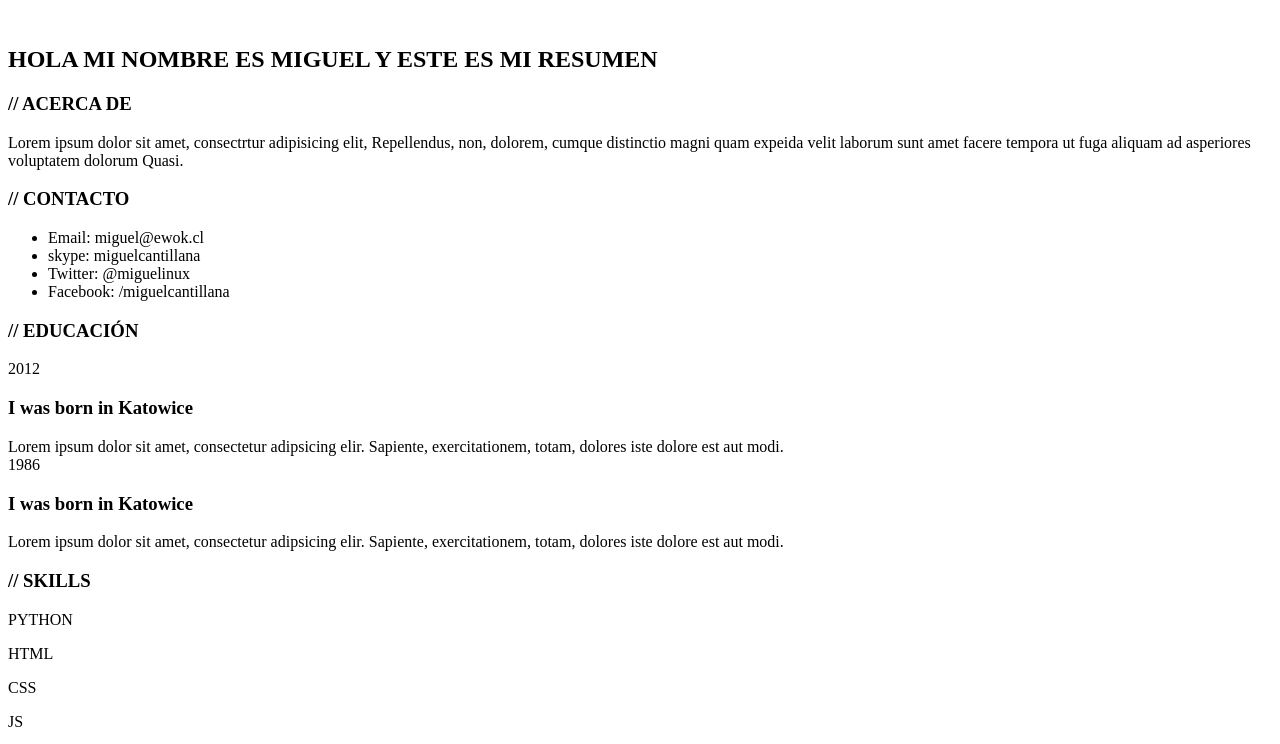
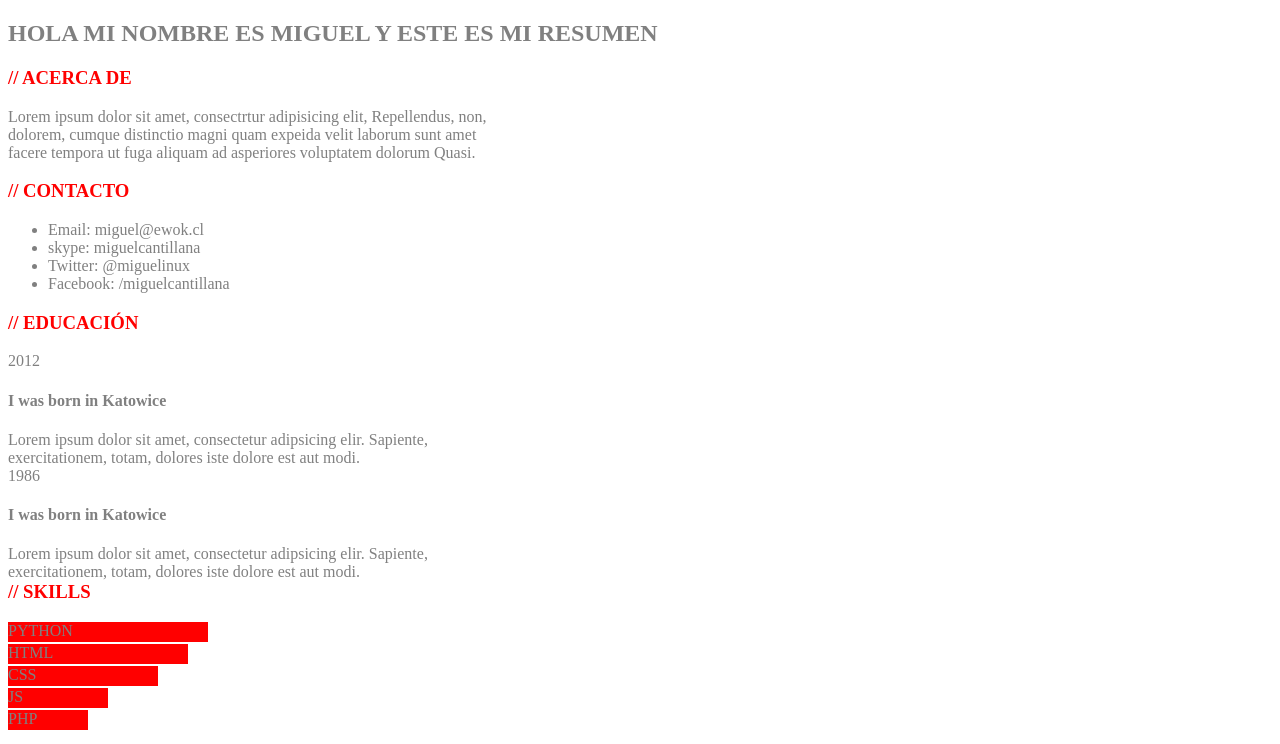
Before and after one commit to Andyta2018/experiencia_presencial_06, a plain HTML site: page index.html in a window 1280 px wide. Shown: the top 744 px of the page. Drawn offline with Linux system fonts and the light colour scheme.

Commit message:
ADD:comienza estilo

```diff
--- a/css/miestilo.css
+++ b/css/miestilo.css
@@ -0,0 +1,129 @@
+
+	.col-md-1, .col-md-2, .col-md-3, .col-md-4, .col-md-5,
+	.col-md-6, .col-md-7, .col-md-8, .col-md-9, .col-md-10,
+	.col-sm-1, .col-sm-2, .col-sm-3, .col-sm-4, .col-sm-5,
+	.col-sm-6, .col-sm-7, .col-sm-8, .col-sm-9, .col-sm-10,
+	{
+			float: left;
+	}
+
+	.row{
+		clear: both;
+	}
+
+
+	@media(max-width: 480px){
+			.col-sm-1{
+			width: 10%;
+			}
+			.col-sm-offset-1{
+				margin-left: 10%;
+			}
+			.col-sm-2{
+				width: 20%;
+			}
+			.col-sm-offset-2{
+				margin-left: 12%;
+			}
+			.col-sm-3{
+				width: 33%;
+			}
+			.col-sm-offset-3{
+				margin-left: 13%;
+			}
+			.col-sm-5{
+				width: 40%
+			}
+
+			.col-sm-10{
+				width: 100%;
+			}
+			.col-sm-offset-10{
+				margin-left: 20%;
+			}
+	}
+	@media(min-width: 481px){
+		.col-md-1{
+			width: 10%;
+		}
+		.col-md-offset-1{
+			width: 10%;
+		}
+		.col-md-2{
+			width: 20%;
+		}
+		.col-md-offset-2{
+			width: 12%;
+		}
+		.col-md-5{
+			width: 40%
+		}
+		.col-md-3{
+			width: 33%;
+		}
+		.col-md-offset-3{
+			width: 13%;
+		}
+		.col-md-10{
+			width: 100%;
+		}
+
+		.col-md-offset-10{
+			width: 20%;
+		}
+
+.nombre{
+		color: gray;
+	}
+
+body{
+	color: gray;
+}
+
+h3{
+	color: red;
+}
+
+.celledu{
+	float: left;
+	box-sizing: border-box;
+}
+
+.celledudos{
+	clear: both;
+}
+
+.leng{
+	background-color: red;
+	width: 200px;
+	height: 20px;
+}
+
+.lengdos{
+	background-color: red;
+	width: 180px;
+	height: 20px;
+}
+
+.lengtres{
+	background-color: red;
+	width: 150px;
+	height: 20px;
+}
+
+.lengcua{
+	background-color: red;
+	width: 100px;
+	height: 20px;
+}
+
+.lengcin{
+	background-color: red;
+	width: 80px;
+	height: 20px;
+}
+
+.skills p{
+	margin-top: 2px;
+	margin-bottom: 2px;
+}
--- a/index.html
+++ b/index.html
@@ -9,9 +9,8 @@
 <body>
 	<header>
 		<div class="row">
-			<div class="col-lg-12 col-md-12 col-sm-12">
-				<div>
-					<img src="" alt"">
+			<div class="col-md-10 col-sm-10">
+				<div class="nombre">
 					<h2>HOLA MI NOMBRE ES MIGUEL Y ESTE ES MI RESUMEN</h2>
 				</div>
 			</div>
@@ -19,11 +18,11 @@
 	</header>
 	<main>
 		<div class="row">
-			<div class="col-lg-6 com-md-6 col-sm-12">
+			<div class="col-md-5 col-sm-10">
 				<h3>// ACERCA DE </h3>
 				<P>Lorem ipsum dolor sit amet, consectrtur adipisicing elit, Repellendus, non, dolorem, cumque distinctio magni quam expeida velit laborum sunt amet facere tempora ut fuga aliquam ad asperiores voluptatem dolorum Quasi.</P>
 			</div>
-			<div class="col-lg-6 com-md-6 col-sm-12">
+			<div class="col-md-5 col-sm-10">
 				<h3>// CONTACTO </h3>
 				<ul>
 					<li>Email: miguel@ewok.cl</li>
@@ -34,42 +33,46 @@
 			</div>
 		</div>
 		<div class="row">
-			<div class="col-lg-6 com-md-6 col-sm-12">
+			<div class="col-md-5 col-sm-10">
 				<h3>// EDUCACIÓN </h3>
-				<span>2012</span>
-				<div>
-					<h3>I was born in Katowice</h3>
+
+					<span class="celledu">2012</span>
+
+				<div class="celledu">
+					<h4>I was born in Katowice</h4>
 					<span>Lorem ipsum dolor sit amet, consectetur adipsicing elir.
 					Sapiente, exercitationem, totam, dolores iste dolore est aut modi.</span>
 				</div>
-				<span>1986</span>
-				<div>
-					<h3>I was born in Katowice</h3>
+				<div class="celledu">
+					<span>1986</span>
+				</div>
+				<div class="celledu">
+					<h4>I was born in Katowice</h4>
 					<span>Lorem ipsum dolor sit amet, consectetur adipsicing elir.
 					Sapiente, exercitationem, totam, dolores iste dolore est aut modi.</span>
 				</div>
 			</div>
-			<div class="col-lg-6 com-md-6 col-sm-12">
+			<div class="col-md-5 col-sm-10 skills celledudos">
 				<h3>// SKILLS </h3>
-				<div>
+				<div class="leng lenguaje">
 					<p>PYTHON</p>
 				</div>
-				<div>
+				<div class="lengdos lenguaje">
 					<p>HTML</p>
 				</div>
-				<div>
+				<div class="lengtres lenguaje">
 					<p>CSS</p>
 				</div>
-				<div>
+				<div class="lengcua lenguaje">
 					<p>JS</p>
 				</div>
-				<div>
+				<div class="lengcin lenguaje">
 					<p>PHP</p>
 				</div>
 			</div>
 		</div>
 		<div class="row">
-			<div class="col-lg-6 com-md-6 col-sm-12">
+			<div class="col-md-5 col-sm-10">
 				<h3>// EXPERIENICA </h3>
 				<div>
 					<p>Google</p>
@@ -89,7 +92,7 @@
 					Sapiente, exercitationem, totam, dolores iste dolore est aut modi.</span>
 				</div>
 			</div>
-			<div class="col-lg-6 com-md-6 col-sm-12">
+			<div class="col-md-5 col-sm-10">
 				<h3>// IDIOMAS </h3>
 				<div>
 					<p>Inglés</p>
@@ -98,7 +101,7 @@
 					<p>Español</p>
 				</div>
 			<div>
-			<div class="col-lg-6 com-md-6 col-sm-12">
+			<div class="col-md-5 col-sm-10">
 				<h3>// HOBBIES </h3>
 				<div>
 					<p>Fotografia</p>
@@ -115,7 +118,7 @@
 
 	<footer>
 		<div class="row">
-			<div class="col-lg-12 col-md-12 col-sm-12">
+			<div class="col-md-5 col-sm-10">
 				<p>Curso desarrollo Frontend 2015</p>
 			</div>
 	</footer>
```
Also changed, not shown: images/foto.jpg (added).
